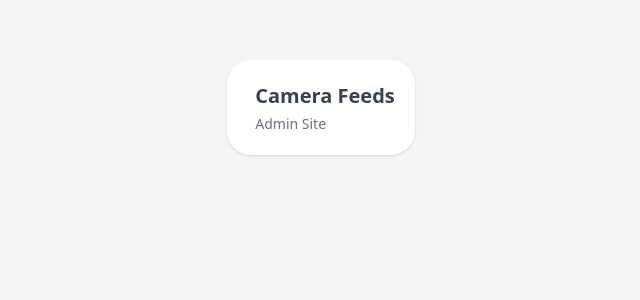
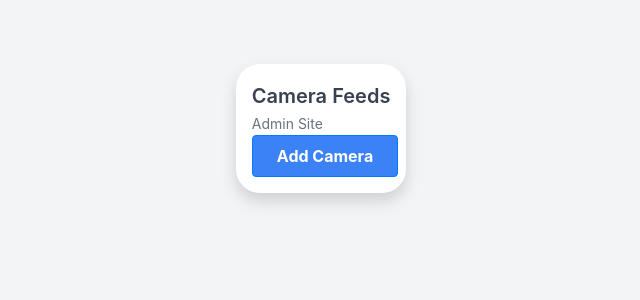
Before and after one commit to parsehex/django-rtsp-app, a Django app: page / in a window 1280 px wide. Shown: the top 300 px of the page, without its empty margins (319-959 px from the left). Run offline with Django 5.2, Linux system fonts and the light colour scheme; data that the repository does not hold is empty; some libraries are stand-ins or nearby versions.

Commit message:
deps, add hosts,
- use tailwind and bootstrap
- use crispy forms
- add camera modal

```diff
--- a/requirements.txt
+++ b/requirements.txt
@@ -1,5 +1,7 @@
 asgiref==3.7.2
+crispy-tailwind==1.0.3
 Django==5.0.2
+django-crispy-forms==2.1
 djangorestframework==3.14.0
 numpy==1.26.4
 opencv-python==4.9.0.80
--- a/rtsp/forms.py
+++ b/rtsp/forms.py
@@ -1,5 +1,6 @@
 from django import forms
 from django.core.validators import URLValidator
+from crispy_forms.helper import FormHelper
 from .models import CameraFeed
 
 class RTSPLinkField(forms.URLField):
@@ -21,4 +22,7 @@
 		fields = ['name', 'url', 'active']
 		exclude = ['thumbnail']
 
-# rtsp://192.168.0.208:554/1/hd
+	def __init__(self, *args, **kwargs):
+		super().__init__(*args, **kwargs)
+		self.helper = FormHelper()
+		self.helper.form_tag = False
--- a/rtsp/templates/camera_feed_form.html
+++ b/rtsp/templates/camera_feed_form.html
@@ -1,4 +1,5 @@
+{% load crispy_forms_tags %}
 <form method="post">
-	{% csrf_token %} {{ form.as_p }}
-	<button type="submit">Submit</button>
+	{% csrf_token %} {{ form|crispy }}
+	<button type="submit" class="btn btn-primary">Submit</button>
 </form>
--- /dev/null
+++ b/rtsp/templates/camera_modal.html
@@ -0,0 +1,34 @@
+<!-- The Modal -->
+<div class="modal" id="myModal">
+	<div class="modal-dialog">
+		<div class="modal-content">
+			<!-- Modal Header -->
+			<div class="modal-header">
+				<h4 class="modal-title">Add Camera</h4>
+				<button type="button" class="close" data-dismiss="modal">
+					&times;
+				</button>
+			</div>
+
+			<!-- Modal body -->
+			<div class="modal-body">
+				<iframe
+					src="{% url 'camera_feed_form' %}"
+					width="100%"
+					height="100%"
+				></iframe>
+			</div>
+
+			<!-- Modal footer -->
+			<div class="modal-footer">
+				<button
+					type="button"
+					class="btn btn-danger bg-red-500 hover:bg-red-700 text-white font-bold py-2 px-4 rounded"
+					data-dismiss="modal"
+				>
+					Close
+				</button>
+			</div>
+		</div>
+	</div>
+</div>
--- a/rtsp/templates/home.html
+++ b/rtsp/templates/home.html
@@ -9,11 +9,15 @@
 			type="text/css"
 			href="{% static 'css/styles.css' %}"
 		/>
+		<link
+			rel="stylesheet"
+			href="https://stackpath.bootstrapcdn.com/bootstrap/4.3.1/css/bootstrap.min.css"
+		/>
 	</head>
 	<body class="bg-gray-100 py-6 flex flex-col justify-center sm:py-12">
 		<div class="relative py-3 sm:max-w-xl sm:mx-auto">
 			<div
-				class="relative px-2 py-5 bg-white mx-8 md:mx-0 shadow rounded-3xl sm:p-5"
+				class="relative px-2 py-3 bg-white mx-8 md:mx-0 shadow rounded-3xl sm:p-5"
 			>
 				<div class="max-w-md mx-auto">
 					<div class="flex items-center space-x-5">
@@ -24,7 +28,16 @@
 							<p class="text-sm text-gray-500 font-normal leading-relaxed">
 								<a href="{% url 'admin:index' %}">Admin Site</a>
 								<br />
+								<button
+									type="button"
+									class="btn btn-primary bg-blue-500 hover:bg-blue-700 text-white font-bold py-2 px-4 rounded"
+									data-toggle="modal"
+									data-target="#myModal"
+								>
+									Add Camera
+								</button>
 							</p>
+							{% include 'camera_modal.html' %}
 						</div>
 					</div>
 					<div class="grid grid-cols-2 gap-4">
@@ -49,5 +62,8 @@
 				</div>
 			</div>
 		</div>
+		<script src="https://code.jquery.com/jquery-3.3.1.slim.min.js"></script>
+		<script src="https://cdnjs.cloudflare.com/ajax/libs/popper.js/1.14.7/umd/popper.min.js"></script>
+		<script src="https://stackpath.bootstrapcdn.com/bootstrap/4.3.1/js/bootstrap.min.js"></script>
 	</body>
 </html>
```
Also changed, not shown: app/settings.py (+7 -2 lines).
